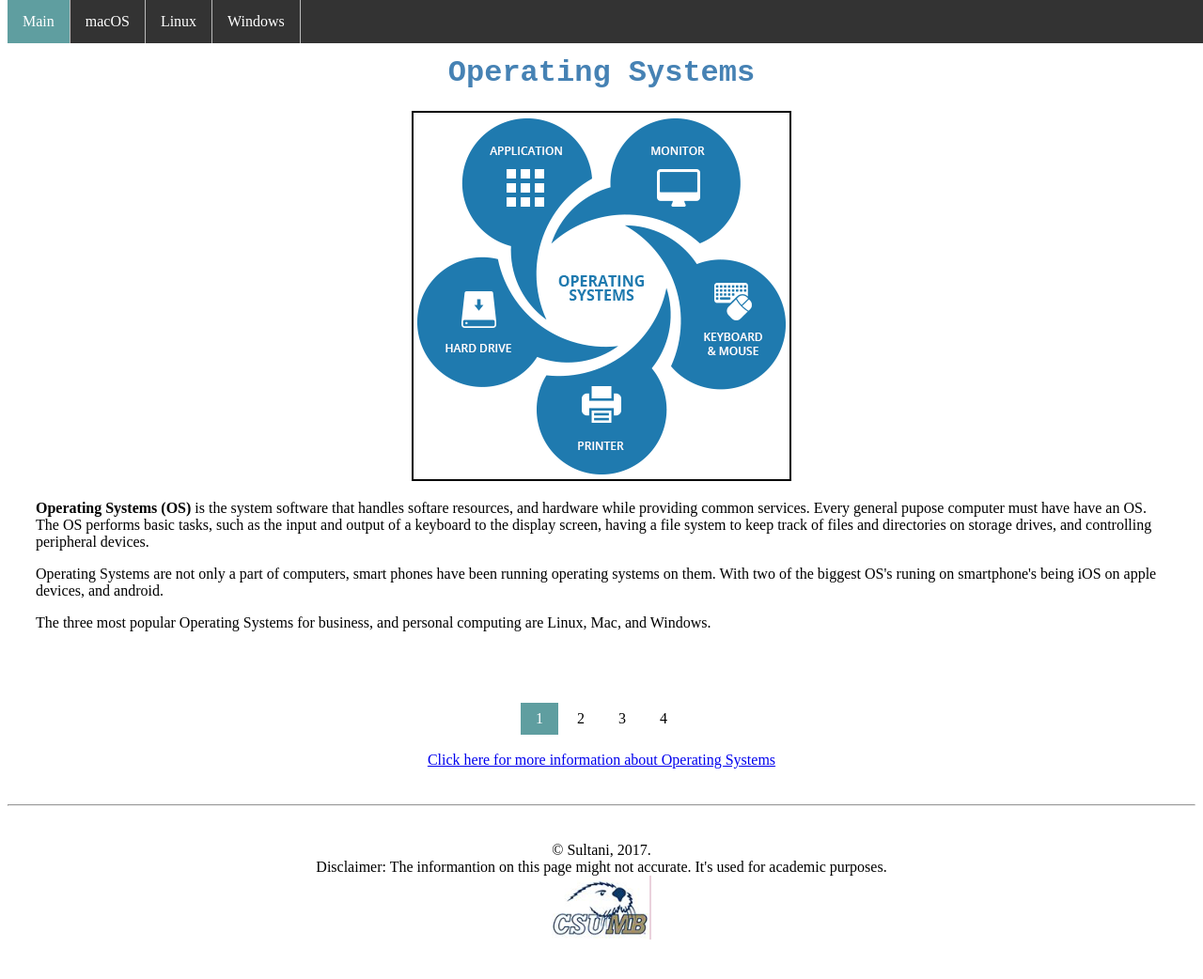
After one commit to shsultani/cst336, a PHP site: page /homework1/index.html in a window 1280 px wide. The commit adds this page. Shown: the whole page at 94% size. Run offline with PHP 8.4, Linux system fonts and the light colour scheme.

Commit message:
Homework 1 commit

```diff
--- /dev/null
+++ b/homework1/css/styles.css
@@ -0,0 +1,87 @@
+h1 {
+    text-align: center;
+    font-size: 200%;
+    color: #4682B4 !important;
+    font-weight: bold;
+    font-family: "Courier New", Courier, monospace;
+}
+
+figure {
+  float: center;
+  text-align: center;
+}
+
+figure img {
+  border: solid 2px black;
+}
+
+nav ul {
+  list-style-type: none;
+  margin: 0;
+  padding: 0;
+  overflow: hidden;
+  background-color: #333;
+  position: fixed;
+  top: 0;
+  width: 100%;
+}
+
+nav li {
+  float: left;
+  border-right: 1px solid #bbb;
+}
+
+nav li a {
+  display: block;
+  color: white;
+  text-align: center;
+  padding: 14px 16px;
+  text-decoration: none;
+}
+
+nav .active {
+  background-color: #5F9EA0;
+}
+
+main,
+footer {
+    padding: 30px;
+    margin-top: 50px;
+    height: auto;
+    width: auto;
+    margin: 0px auto;
+}
+
+footer {
+    text-align: center;
+}
+
+ul.pagination {
+  display: inline-block;
+  padding: 0;
+  margin: 0;
+}
+
+ul.pagination li {
+  display: inline;
+}
+
+ul.pagination li a {
+  display: inline-block;
+  color: black;
+  padding: 8px 16px;
+  text-decoration: none;
+  transition: background-color .3s;
+}
+
+ul.pagination {
+  display: inline-block;
+  padding: 0;
+  margin: 0;
+}
+
+
+ul.pagination li a.active {
+  background-color: #5F9EA0;
+  color: white;
+}
--- /dev/null
+++ b/homework1/index.html
@@ -0,0 +1,60 @@
+<!DOCTYPE html>
+<html>
+    <head>
+        <title>Shaikh Sultani's Homework1</title>
+        <link rel="stylesheet" href="css/styles.css" type="text/css">
+    </head>
+
+    <body>
+        <nav>
+            <ul>
+                <li><a class="active" href="index.html">Main</a></li>
+                <li><a href="macos.html">macOS</a></li>
+                <li><a href="linux.html">Linux</a></li>
+                <li><a href="windows.html">Windows</a></li>
+            </ul>
+        </nav>
+
+        <main>
+            <h1>Operating Systems</h1>
+            <figure>
+                <img src="img/Operating-Systems.png" alt="Operating Systems">
+            </figure>
+
+            <p>
+                <strong>Operating Systems (OS)</strong> is the system software that handles softare resources, and hardware while providing common services.
+                Every general pupose computer must have have an OS. The OS performs basic tasks, such as the input and output of a keyboard to the display screen,
+                having a file system to keep track of files and directories on storage drives, and controlling peripheral devices.
+
+            </p>
+
+            <p>
+                Operating Systems are not only a part of computers, smart phones have been running operating systems on them. With two of the biggest OS's runing on smartphone's being iOS on apple devices, and android.
+            </p>
+
+            <p>
+                The three most popular Operating Systems for business, and personal computing are Linux, Mac, and Windows.
+            </p>
+
+        </main>
+
+        <footer>
+            <ul class="pagination">
+                <li><a class="active" href="index.html">1</a></li>
+                <li><a href="1.html">2</a></li>
+                <li><a href="2.html">3</a></li>
+                <li><a href="3.html">4</a></li>
+            </ul>
+
+            <br><br><a id="link" href="https://en.wikipedia.org/wiki/Operating_system">Click here for more information about Operating Systems</a>
+        </footer>
+
+        <hr>
+        <footer>
+            &copy; Sultani, 2017. <br> Disclaimer: The informantion on this page might not accurate. It's used for academic purposes. </br>
+            <img src="img/csumb-logo.png" alt="CSUMB Logo" />
+        </footer>
+    </body>
+
+
+</html>
--- a/index.php
+++ b/index.php
@@ -1,5 +1,6 @@
 <html><body>
 
 <a href="personalportfolio/index.html">Lab 1</a>
+<a href="homework1/index.html">Homework 1</a>
 </body>
 </html>
```
Also changed, not shown: homework1/linux.html (added, +54 -0 lines), homework1/macos.html (added, +58 -0 lines), homework1/windows.html (added, +54 -0 lines), homework1/img/Operating-Systems.png (added), homework1/img/csumb-logo.png (added), homework1/img/macos.png (added), homework1/img/tux.png (added), homework1/img/windows.png (added).
